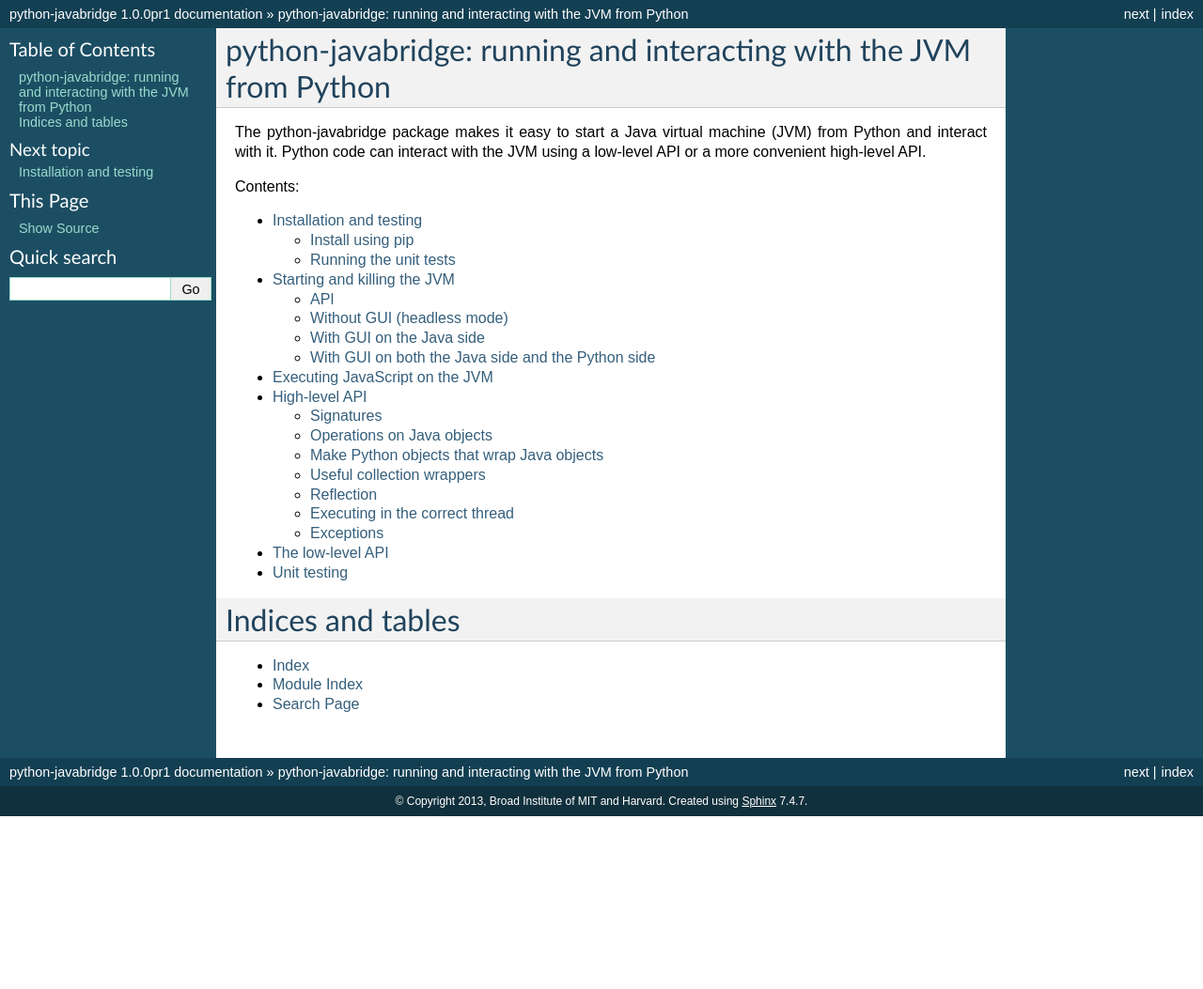
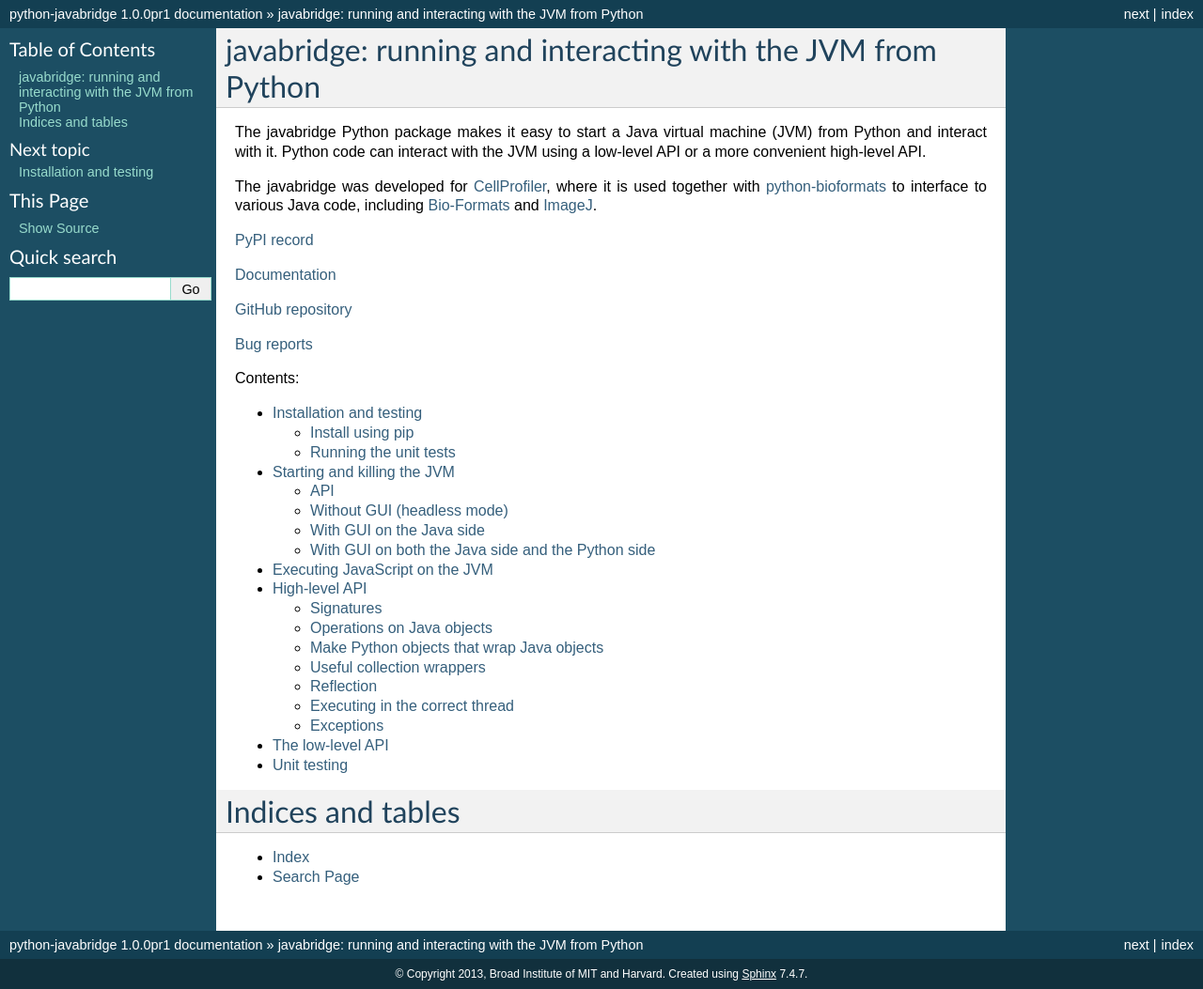
Before and after one commit to LeeKamentsky/python-javabridge, a Sphinx documentation site: the page built from docs/index.rst, in a window 1280 px wide. Shown: the whole page at 94% size. Built offline with Sphinx 7.4.7, drawn with Linux system fonts in a browser that asks for light colours; before the commit the page ends 900 px from its top, so only the background shows below that.

Commit message:
Tweaks to build system and documentation

```diff
--- a/docs/index.rst
+++ b/docs/index.rst
@@ -3,13 +3,21 @@
    You can adapt this file completely to your liking, but it should at least
    contain the root `toctree` directive.
 
-python-javabridge: running and interacting with the JVM from Python
+javabridge: running and interacting with the JVM from Python
 ===================================================================
 
-The python-javabridge package makes it easy to start a Java virtual
-machine (JVM) from Python and interact with it. Python code can
-interact with the JVM using a low-level API or a more convenient
-high-level API.
+The javabridge Python package makes it easy to start a Java virtual machine (JVM) from Python and interact with it. Python code can interact with the JVM using a low-level API or a more convenient high-level API.
+
+The javabridge was developed for `CellProfiler
+<http://cellprofiler.org/>`_, where it is used together with `python-bioformats <http://github.com/CellProfiler/python-bioformats/>`_ to interface to various Java code, including `Bio-Formats <http://loci.wisc.edu/software/bio-formats>`_ and `ImageJ <http://developer.imagej.net/>`_.
+
+`PyPI record <https://pypi.python.org/pypi/javabridge>`_
+
+`Documentation <http://pythonhosted.org/javabridge/>`_
+
+`GitHub repository <https://github.com/CellProfiler/python-javabridge>`_
+
+`Bug reports <https://github.com/CellProfiler/python-javabridge/issues>`_
 
 Contents:
 
--- a/docs/installation.rst
+++ b/docs/installation.rst
@@ -4,7 +4,7 @@
 Install using pip
 -----------------
 
-    pip install python-javabridge
+    pip install javabridge
 
 
 Running the unit tests
```
Also changed, not shown: other parts of docs/index.rst (+0 -1 lines), README.rst (added, +19 -0 lines), setup.py (+11 -4 lines), 2 other files.
